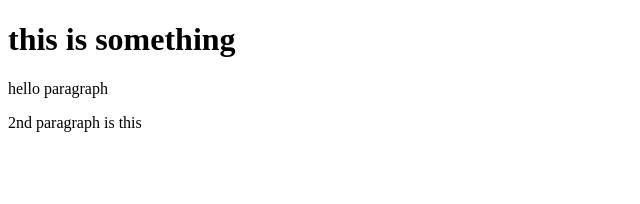
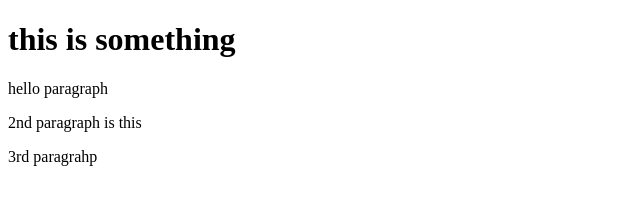
Before and after one commit to Axels2748/git.test, a plain HTML site: page index.html in a window 1280 px wide. Shown: the whole page, without its empty margins (0-640 px from the left). Drawn offline with Linux system fonts and the light colour scheme.

Commit message:
Third commit

```diff
--- a/index.html
+++ b/index.html
@@ -11,7 +11,7 @@
     <h1>this is something</h1>
     <p>hello paragraph</p>
     <p>2nd paragraph is this</p>
-
+    <p>3rd paragrahp</p>
 </body>
 
 </html>
```
